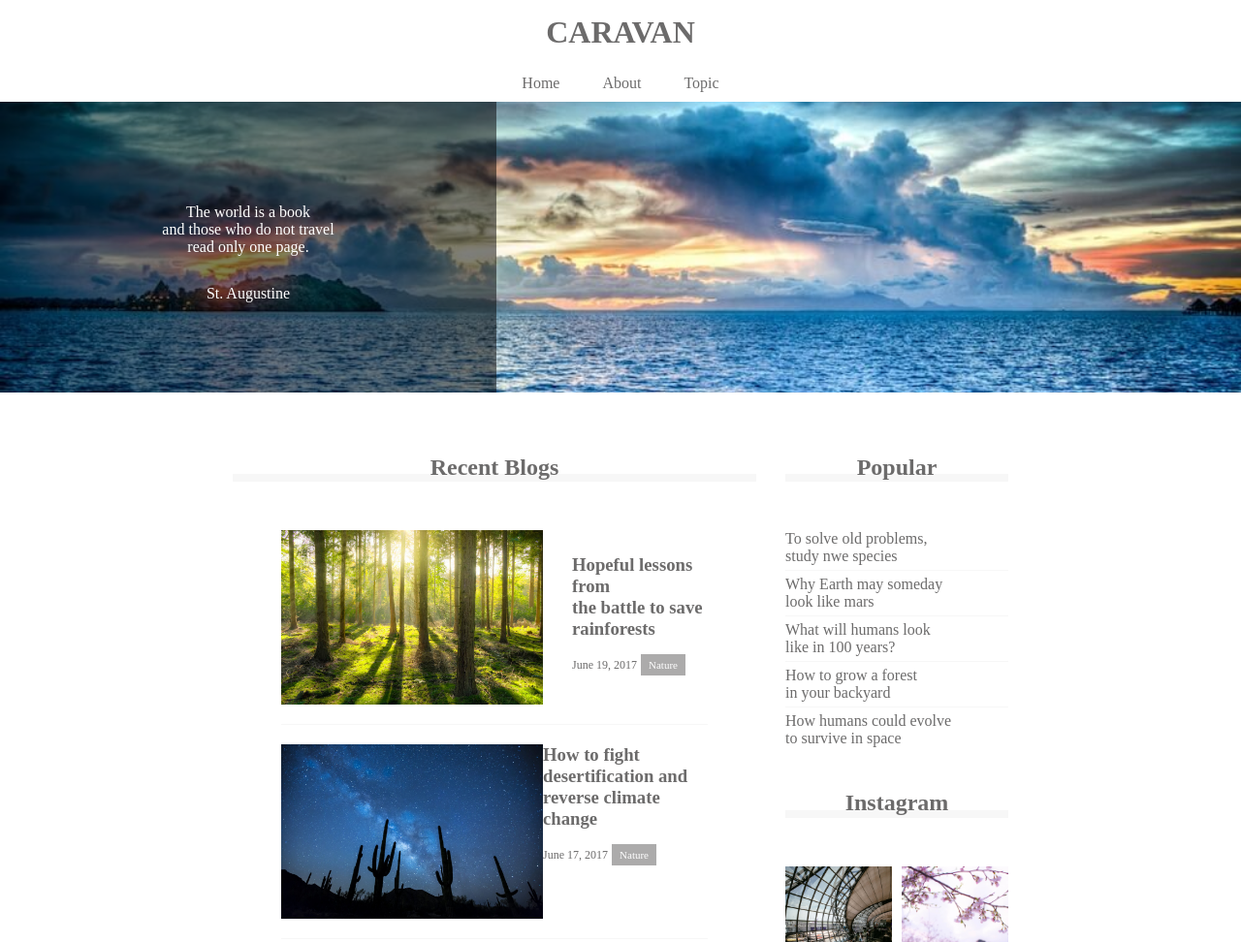
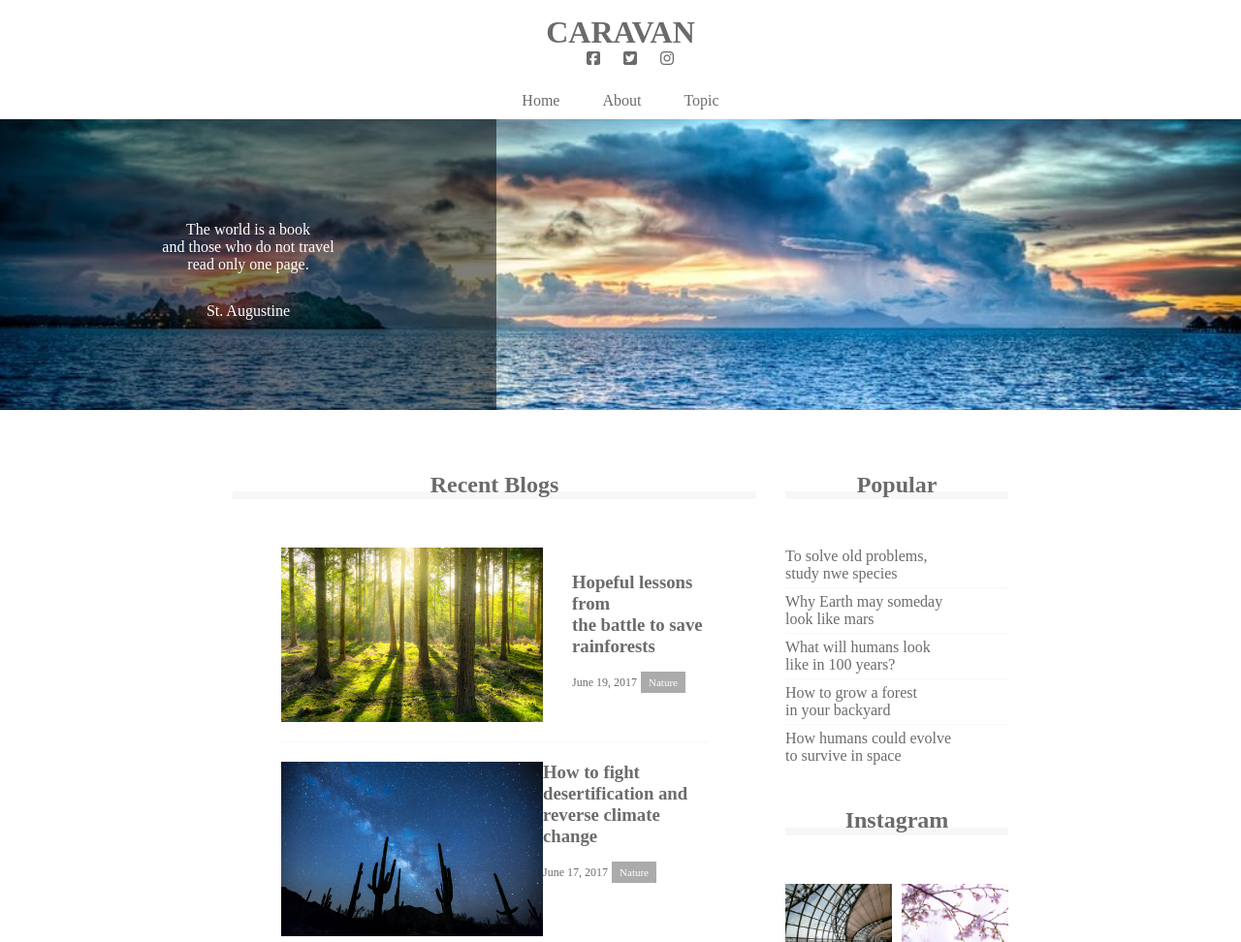
Before and after one commit to areryhgd/caravan, a plain HTML site: page index.html in a window 1280 px wide. Shown: the top 972 px of the page at 97% size. Drawn offline with Linux system fonts and the light colour scheme.

Commit message:
[Start]1-9

```diff
--- a/index.html
+++ b/index.html
@@ -2,6 +2,8 @@
 <html lang="ja">
   <head>
     <meta charset="UTF-8"/>
+    <!--FontAwesomeの読み込み-->
+    <script src="https://kit.fontawesome.com/82ae184f54.js" crossorigin="anonymous"></script>
     <!--CSSファイルの読み込み-->
     <link rel="stylesheet" href="style.css" />
     <title>CARAVAN</title>
@@ -15,6 +17,11 @@
           CARAVAN
         </a>
       </h1>
+      <div class="social">
+        <i class="fab fa-facebook-square"></i>
+        <i class="fab fa-twitter-square"></i>
+        <i class="fab fa-instagram"></i>
+      </div>
     </header>
 
     <!--navigation-->
--- a/style.css
+++ b/style.css
@@ -15,6 +15,12 @@ header {
   padding: 15px 0;
   margin: 0 auto;
   text-align: center;
+  position: relative;
+}
+
+.social i{
+ display: inline-block;
+ margin-left: 20px;
 }
 
 header .heading {
```
